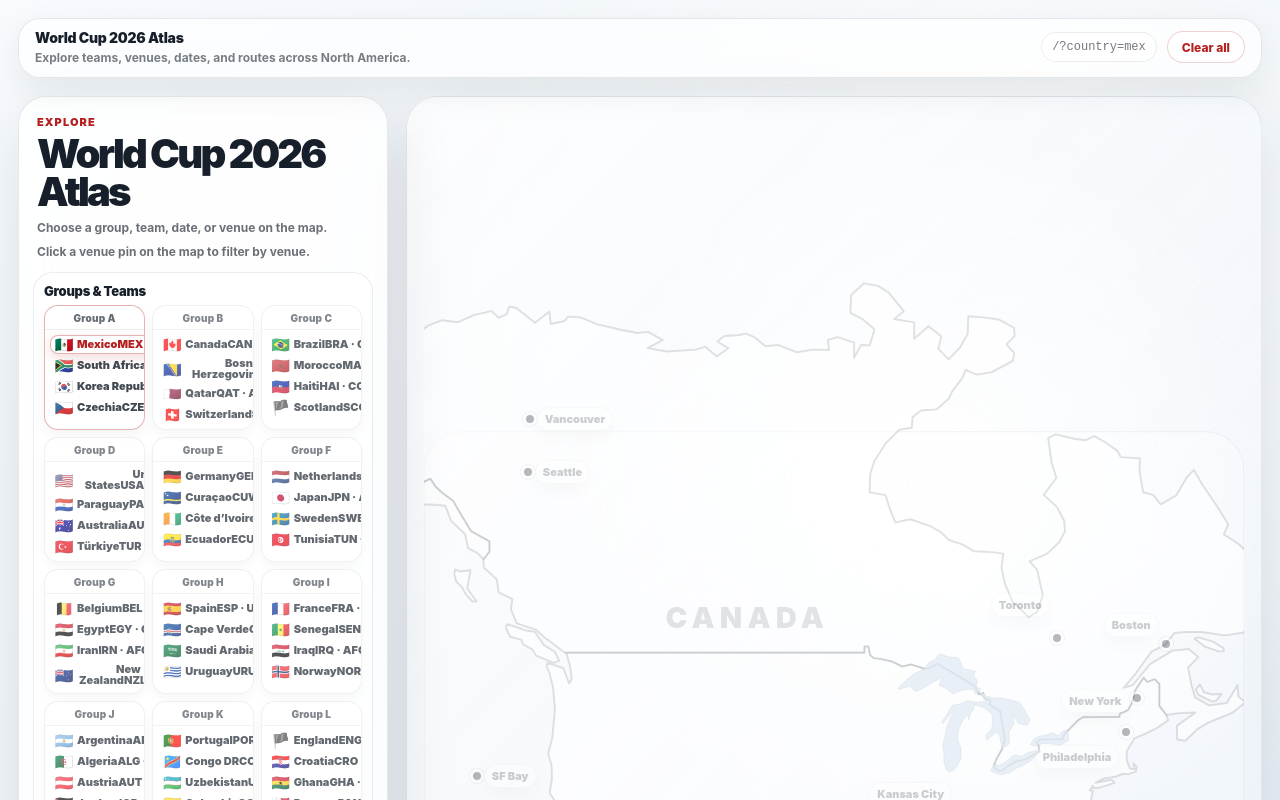
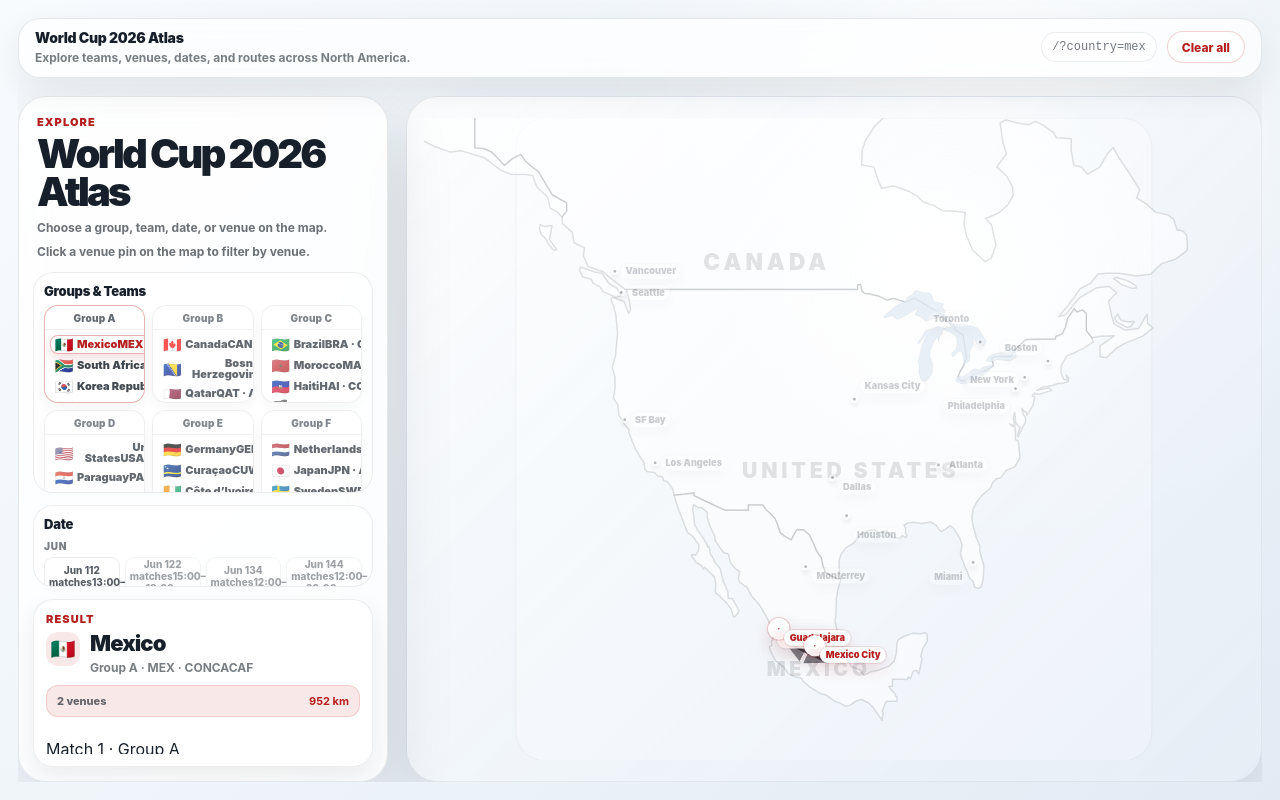
Before and after one commit to AudioStakes/world-cup-2026-atlas, a Preact app: page / in a window 1280 px wide. Shown: the top 800 px of the page. Built offline with nearby package versions, Linux system fonts and the light colour scheme.

Commit message:
fix: render venue markers inside map svg

```diff
--- a/src/features/explorer/createMapViewModel.ts
+++ b/src/features/explorer/createMapViewModel.ts
@@ -1,9 +1,11 @@
 import { calculateDistanceKm } from "../../calculations/calculateDistanceKm";
+import { northAmericaMapBounds } from "../../data/northAmericaMapData";
 import type { CountryId, VenueId } from "../../domain/ids";
 import type { AppData, HostCountryCode, Match, Venue } from "../../domain/types";
 import type { Indexes } from "../../indexes/createIndexes";
 import { queryMatchesByViewState } from "../../queries/queryMatchesByViewState";
 import { formatDistanceLabel } from "./formatExplorerLabels";
+import { projectGeoPointToExplorerMap } from "./projectGeoPoint";
 import type {
   ExplorerMapViewModel,
   MapRouteViewModel,
@@ -29,13 +31,17 @@
       label: getVenueMarkerLabel(venue),
       tooltipLabel: createVenueTooltipLabel(venue),
       ariaLabel: createVenueAriaLabel(venue),
-      position: venue.mapPoint,
+      position: projectVenueToMapPoint(venue),
       state: getVenueMarkerState(viewState, highlightedVenueIds, venue.id),
     })),
     routes: shouldShowCountryRoute(viewState)
       ? createCountryRoutes(data, indexes, viewState.selectedCountryId)
       : [],
   };
+}
+
+function projectVenueToMapPoint(venue: Venue) {
+  return projectGeoPointToExplorerMap(venue.geoPoint, northAmericaMapBounds);
 }
 
 function getVenueMarkerState(
@@ -87,8 +93,8 @@
         kind: "groupStage" as const,
         fromVenueId: fromVenue.id,
         toVenueId: toVenue.id,
-        from: fromVenue.mapPoint,
-        to: toVenue.mapPoint,
+        from: projectVenueToMapPoint(fromVenue),
+        to: projectVenueToMapPoint(toVenue),
         distanceKm,
         distanceLabel: formatDistanceLabel(distanceKm),
         showDistanceLabel: true,
--- /dev/null
+++ b/src/full-viewport-app-shell.css
@@ -0,0 +1,69 @@
+html,
+body,
+#app {
+  width: 100%;
+  height: 100%;
+  overflow: hidden;
+}
+
+html {
+  min-height: 100%;
+}
+
+body {
+  min-height: 0;
+}
+
+.atlas-shell {
+  height: 100dvh;
+  min-height: 0;
+  overflow: hidden;
+}
+
+.atlas-body {
+  min-height: 0;
+  overflow: hidden;
+}
+
+.explore-panel {
+  height: 100%;
+  min-height: 0;
+  overflow: hidden;
+  grid-template-rows:
+    auto
+    minmax(0, 1.08fr)
+    minmax(0, 0.4fr)
+    minmax(0, 0.82fr);
+}
+
+.panel-section,
+.result-card,
+.map-panel {
+  min-height: 0;
+}
+
+.map-panel {
+  height: 100%;
+}
+
+.map-canvas {
+  height: 100%;
+}
+
+.group-team-grid,
+.date-months,
+.match-list {
+  overscroll-behavior: contain;
+}
+
+@media (max-width: 1180px) {
+  html,
+  body,
+  #app {
+    overflow: hidden;
+  }
+
+  .atlas-body {
+    overflow: hidden;
+  }
+}
--- a/src/main.tsx
+++ b/src/main.tsx
@@ -3,6 +3,8 @@
 import "./styles.css";
 import "./map-label-polish.css";
 import "./map-route-polish.css";
+import "./full-viewport-app-shell.css";
+import "./map-venue-marker-svg.css";
 
 const appRoot = document.getElementById("app");
 
--- /dev/null
+++ b/src/map-venue-marker-svg.css
@@ -0,0 +1,77 @@
+.venue-marker-layer,
+.venue-marker-object {
+  overflow: visible;
+  pointer-events: auto;
+}
+
+.venue-marker {
+  display: inline-flex;
+  align-items: center;
+  gap: 7px;
+  max-width: 150px;
+  min-height: 28px;
+  margin: 0;
+  padding: 4px 9px 4px 4px;
+  border: 0;
+  border-radius: 999px;
+  background: transparent;
+  color: rgba(23, 32, 42, 0.74);
+  font: inherit;
+  line-height: 1;
+  cursor: pointer;
+  appearance: none;
+  transition:
+    opacity 140ms ease,
+    color 140ms ease,
+    transform 140ms ease;
+}
+
+.venue-marker__dot {
+  width: 10px;
+  height: 10px;
+  flex: 0 0 auto;
+  border: 3px solid #fff;
+  border-radius: 999px;
+  background: currentColor;
+  box-shadow: 0 5px 8px rgba(23, 32, 42, 0.18);
+}
+
+.venue-marker__label {
+  overflow: hidden;
+  color: currentColor;
+  font-size: 13px;
+  font-weight: 900;
+  text-overflow: ellipsis;
+  text-shadow:
+    0 1px 0 rgba(255, 255, 255, 0.92),
+    1px 0 0 rgba(255, 255, 255, 0.92),
+    0 -1px 0 rgba(255, 255, 255, 0.92),
+    -1px 0 0 rgba(255, 255, 255, 0.92);
+  white-space: nowrap;
+}
+
+.venue-marker:hover,
+.venue-marker:focus-visible {
+  color: var(--color-red);
+  outline: none;
+  transform: translateY(-1px);
+}
+
+.venue-marker:focus-visible {
+  box-shadow: 0 0 0 4px rgba(181, 31, 31, 0.14);
+}
+
+.venue-marker.is-dimmed {
+  opacity: 0.42;
+}
+
+.venue-marker.is-highlighted,
+.venue-marker.is-selected {
+  color: var(--color-red);
+}
+
+.venue-marker.is-highlighted .venue-marker__dot,
+.venue-marker.is-selected .venue-marker__dot {
+  border-width: 4px;
+  box-shadow: 0 8px 12px rgba(181, 31, 31, 0.22);
+}
--- a/src/ui/components/MapView.tsx
+++ b/src/ui/components/MapView.tsx
@@ -85,12 +85,12 @@
               ) : null}
             </g>
           ))}
-        </svg>
-        <div class="venue-marker-layer">
+          <g class="venue-marker-layer" aria-label="Venue markers">
             {map.venueMarkers.map((venue) => (
               <VenueMarker key={venue.venueId} venue={venue} onAction={onAction} />
             ))}
-        </div>
+          </g>
+        </svg>
       </div>
     </section>
   );
@@ -136,16 +136,21 @@
   readonly onAction: (action: ExplorerAction) => void;
 };
 
+const markerWidth = 160;
+const markerHeight = 42;
+
 function VenueMarker({ venue, onAction }: VenueMarkerProps) {
-  const viewBox = EXPLORER_MAP_VIEWBOX;
-  const left = ((venue.position.x - viewBox.minX) / viewBox.width) * 100;
-  const top = ((venue.position.y - viewBox.minY) / viewBox.height) * 100;
-
   return (
+    <foreignObject
+      class="venue-marker-object"
+      x={venue.position.x - 13}
+      y={venue.position.y - markerHeight / 2}
+      width={markerWidth}
+      height={markerHeight}
+    >
       <button
         class={classNames("venue-marker", `is-${venue.state}`)}
         type="button"
-      style={{ left: `${left}%`, top: `${top}%` }}
         data-venue-id={venue.venueId}
         title={venue.tooltipLabel}
         aria-label={venue.ariaLabel}
@@ -154,5 +159,6 @@
         <span class="venue-marker__dot" aria-hidden="true" />
         <span class="venue-marker__label">{venue.label}</span>
       </button>
+    </foreignObject>
   );
 }
```
Also changed, not shown: 5 other files (tests, documents, lock files or other folders). Lines whose indentation alone changed are shown as unchanged.
